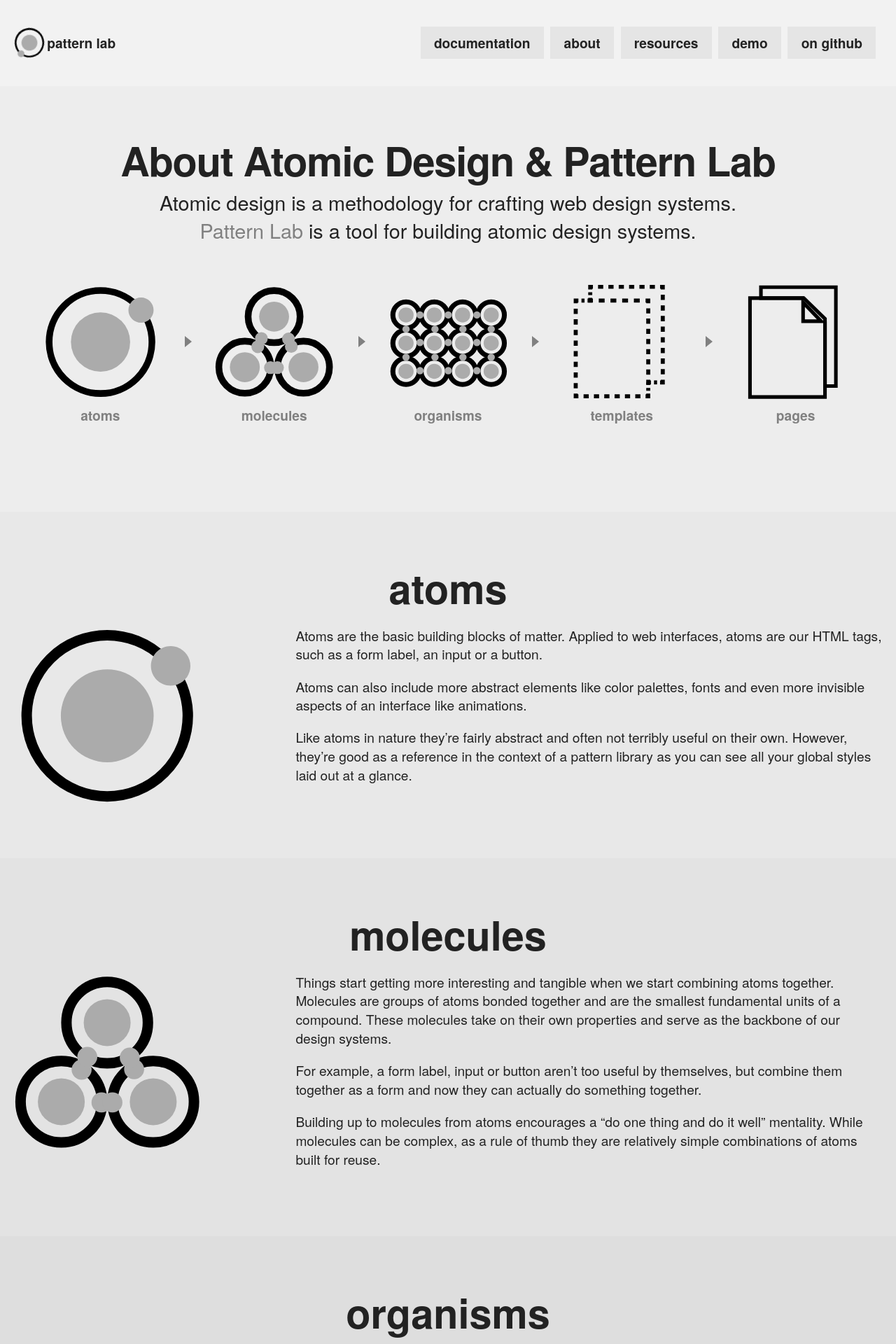
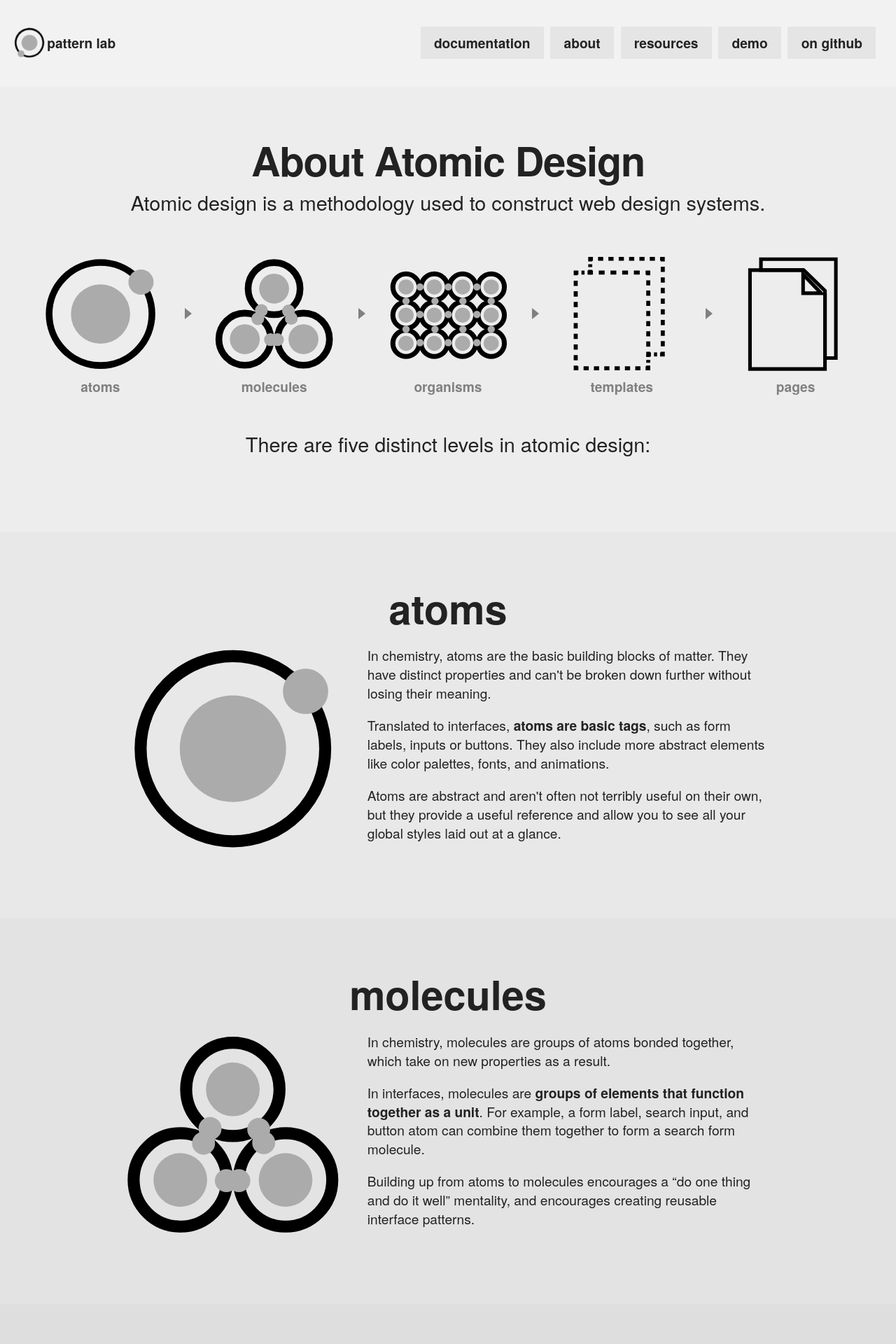
Before and after one commit to pattern-lab/website, a Jekyll site: the page built from patternlabsite/about.html, in a window 1280 px wide. Shown: the top 1920 px of the page at 70% size. Built offline with Jekyll 4.4.1, drawn with Linux system fonts in a browser that asks for light colours; Markdown is read by kramdown in place of the engine named in the settings; comment, search, counter and statistics services are not loaded; some of the changed text lies outside the part shown.

Commit message:
About and homepage copy edits.

```diff
--- a/patternlabsite/about.html
+++ b/patternlabsite/about.html
@@ -4,8 +4,8 @@
 ---
 
 <section class="section section-1">
-    <h1>About Atomic Design &amp; Pattern Lab</h1>
-    <p class="intro">Atomic design is a methodology for crafting web design systems. <br /><a href="#pattern-lab">Pattern Lab</a> is a tool for building atomic design systems.</p>
+    <h1>About Atomic Design</h1>
+    <p class="intro">Atomic design is a methodology used to construct web design systems.</p>
     <ol class="atomic-design">
       <li>
         <a href="#atoms">
@@ -38,54 +38,56 @@
         </a>
       </li>
     </ol>
+
+    <p class="intro">There are five distinct levels in atomic design:</p>
 </section>
 
 <section class="section section-short section-2" id="atoms">
     <h2 class="section-title">Atoms</h2>
-
+    <div class="section-wrap">
         <img src="assets/icon-atom.svg" alt="Atom"  class="section-icon" />
 
         <div class="section-text">
-        <p>Atoms are the basic building blocks of matter. Applied to web interfaces, atoms are our HTML tags, such as a form label, an input or a button.</p>
-        <p>Atoms can also include more abstract elements like color palettes, fonts and even more invisible aspects of an interface like animations.
+            <p>In chemistry, atoms are the basic building blocks of matter. They have distinct properties and can't be broken down further without losing their meaning.</p>
+            <p>Translated to interfaces, <strong>atoms are basic tags</strong>, such as form labels, inputs or buttons. They also include more abstract elements like color palettes, fonts, and animations.
             </p>
-        <p>Like atoms in nature they’re fairly abstract and often not terribly useful on their own. However, they’re good as a reference in the context of a pattern library as you can see all your global styles laid out at a glance.
+            <p>Atoms are abstract and aren't often not terribly useful on their own, but they provide a useful reference and allow you to see all your global styles laid out at a glance.
             </p>
+        </div>
     </div>
 </section>
 
 <section class="section section-short section-3" id="molecules">
     <h2 class="section-title">Molecules</h2>
-
+    <div class="section-wrap">
         <img src="assets/icon-molecule.svg" alt="Atom"  class="section-icon" />
 
         <div class="section-text">
-        <p>Things start getting more interesting and tangible when we start combining atoms together. Molecules are groups of atoms bonded together and are the smallest fundamental units of a compound. These molecules take on their own properties and serve as the backbone of our design systems.</p>
-        <p>For example, a form label, input or button aren’t too useful by themselves, but combine them together as a form and now they can actually do something together.</p>
-        <p>Building up to molecules from atoms encourages a “do one thing and do it well” mentality. While molecules can be complex, as a rule of thumb they are relatively simple combinations of atoms built for reuse.</p>
+            <p>In chemistry, molecules are groups of atoms bonded together, which take on new properties as a result.</p>
+
+            <p>In interfaces, molecules are <strong>groups of elements that function together as a unit</strong>. For example, a form label, search input, and button atom can combine them together to form a search form molecule. </p>
+            <p>Building up from atoms to molecules encourages a “do one thing and do it well” mentality, and encourages creating reusable interface patterns.</p>
+        </div>
     </div>
 </section>
 
 <section class="section section-short section-4" id="organisms">
     <h2 class="section-title">Organisms</h2>
-
+    <div class="section-wrap">
         <img src="assets/icon-organism.svg" alt="Atom"  class="section-icon" />
 
         <div class="section-text">
-        <p>Molecules give us some building blocks to work with, and we can now combine them together to form organisms. Organisms are groups of molecules joined together to form a relatively complex, distinct section of an interface.</p>
-        <p>We’re starting to get increasingly concrete. A client might not be terribly interested in the molecules of a design system, but with organisms we can see the final interface beginning to take shape. Dan Mall (who I’m working with on several projects) uses <a href="http://danielmall.com/articles/rif-element-collages/" title="http://danielmall.com/articles/rif-element-collages/">element collages</a>, which articulate ideas for a few key organisms to facilitate client conversations and shape the visual direction (all without having to construct full comps).
-        </p>
-        <p>Organisms can consist of similar and/or different molecule types. For example, a masthead organism might consist of diverse components like a logo, primary navigation, search form, and list of social media channels. But a “product grid” organism might consist of the same molecule (possibly containing a product image, product title and price) repeated over and over again.
-        </p>
-        <p>
-        Building up from molecules to organisms encourages creating standalone, portable, reusable components.
+            <p>Organisms are <strong>groups of molecules (and possibly atoms) joined together to form distinct section of an interface.</strong> <p>Organisms can consist of similar and/or disparate molecule types. For example, a masthead organism might consist of a logo,  navigation, and search form, while a “product grid” organism might consist of the same product info molecule repeated over and over.</p>
+
+            <p>Building up from molecules to organisms encourages creating standalone, portable, reusable components.</p>
+        </div>
     </div>
 
 </section>
 
 <section class="section section-short section-5" id="templates">
     <h2 class="section-title">Templates</h2>
-
+    <div class="section-wrap">
         <img src="assets/icon-template.svg" alt="Atom"  class="section-icon" />
 
         <div class="section-text">
@@ -94,11 +96,12 @@
             <p>Templates are very concrete and provide context to all these relatively abstract molecules and organisms. Templates are also where clients start seeing the final design in place. In my experience working with this methodology, templates begin their life as HTML wireframes, but over time increase fidelity to ultimately become the final deliverable. Bearded Studio in Pittsburgh follow <a href="http://alistapart.com/article/responsive-comping-obtaining-signoff-with-mockups" title="http://alistapart.com/article/responsive-comping-obtaining-signoff-with-mockups">a similar process</a>, where designs start <a href="http://aafh-css.heroku.com/wireframes-no-mq" title="http://aafh-css.heroku.com/wireframes-no-mq">grayscale and layout-less</a> but <a href="http://aafh-css.heroku.com/wireframes" title="http://aafh-css.heroku.com/wireframes">slowly</a> <a href="http://aafh-css.heroku.com/v1" title="http://aafh-css.heroku.com/v1">increase</a> <a href="http://aafh-css.heroku.com/v2" title="http://aafh-css.heroku.com/v2">fidelity</a> until the <a href="http://aafh-css.heroku.com/v5" title="http://aafh-css.heroku.com/v5">final design</a> is in place.
             </p>
         </div>
+    </div>
 </section>
 
 <section class="section section-short section-6" id="pages">
     <h2 class="section-title">Pages</h2>
-
+    <div class="section-wrap">
         <img src="assets/icon-page.svg" alt="Atom"  class="section-icon" />
 
         <div class="section-text">
@@ -109,10 +112,5 @@
             </p>
             <p>Pages are also the place to test variations in templates. For example, you might want to articulate what a headline containing 40 characters looks like, but also demonstrate what 340 characters looks like. What does it look like when a user has one item in their shopping cart versus 10 items with a discount code applied? Again, these specific instances influence how we loop back through and construct our system. </p>
         </div>
+    </div>
 </section>
-
-<section class="section section-7" id="pattern-lab">
-    <h2 class="section-title">Pattern Lab</h2>
-
-    <p>In order to apply this methodology in my work, I (along with the help of the great <a href="http://dmolsen.com/" title="http://dmolsen.com/">Dave Olsen</a>) created a tool called <a href="http://patternlab.bradfrostweb.com" title="http://patternlab.bradfrostweb.com">Pattern Lab</a> to actually create these atomic design systems. I’ll cover Pattern Lab in detail later, but feel free to <a href="https://github.com/bradfrost/patternlab" title="https://github.com/bradfrost/patternlab">check it out on Github</a>.</p>
-</section>
--- a/patternlabsite/css/style.css
+++ b/patternlabsite/css/style.css
@@ -53,16 +53,22 @@
   outline: 0; }
 
 h1 {
-  font-size: 3em;
+  font-size: 2.3em;
   line-height: 1;
   letter-spacing: -0.02em;
   margin: 0 0 0.2em; }
+  @media all and (min-width: 34em) {
+    h1 {
+      font-size: 3em; } }
 
 h2 {
   text-transform: lowercase;
-  font-size: 3em;
+  font-size: 2em;
   line-height: 1.1;
   margin: 0 0 0.4em; }
+  @media all and (min-width: 34em) {
+    h2 {
+      font-size: 3em; } }
 
 h3 {
   font-size: 1.3em;
@@ -358,17 +364,18 @@
 .section {
   padding: 2em 1em;
   overflow: hidden; }
-  @media all and (min-width: 60em) {
+  @media all and (min-width: 34em) {
     .section h1 {
       text-align: center; } }
   @media all and (min-width: 34em) {
     .section {
       padding: 4em 1em; } }
+  @media all and (min-width: 60em) {
+    .section.section-short {
+      padding: 4em calc(50% - 24em); } }
   @media all and (min-width: 85em) {
     .section {
-      padding: 4em calc(50% - 35em); }
-      .section.section-short {
-        padding: 4em calc(50% - 24em); } }
+      padding: 4em calc(50% - 35em); } }
 
 .section-1 {
   background: rgba(0, 0, 0, 0.07); }
@@ -398,20 +405,22 @@
   clear: both;
   text-align: center; }
 
+@media all and (min-width: 60em) {
+  .section-wrap {
+    display: -webkit-flex;
+    display: flex;
+    align-content: flex-start; } }
+
 .section-icon {
-  max-width: 20em;
+  width: 16em;
   display: block;
   margin: 0 auto; }
-  @media all and (min-width: 34em) {
-    .section-icon {
-      float: left;
-      margin: 0; } }
 
+@media all and (min-width: 60em) {
   .section-text {
-  text-align: left; }
-  @media all and (min-width: 34em) {
-    .section-text {
-      padding-left: 21em; } }
+    -webkit-flex: 1;
+    flex: 1;
+    padding-left: 2em; } }
 
 /* Footer */
 .footer {
@@ -427,9 +436,12 @@
 
 .footer-nav {
   margin-bottom: 2em; }
+  .footer-nav li {
+    border-bottom: 1px solid gray; }
     @media all and (min-width: 50em) {
       .footer-nav li {
-      display: inline-block; } }
+        display: inline-block;
+        border: 0; } }
   .footer-nav a {
     display: block;
     padding: 0.5em 1em;
@@ -506,6 +518,8 @@
     margin-bottom: 0.5em; }
   @media all and (min-width: 60em) {
     .content {
+      -webkit-flex: 1;
+      .
 		flex: 1;
       padding-left: 2em; } }
 
@@ -602,6 +616,9 @@
     .atomic-design h4 {
       display: none; } }
 
+.section-icon {
+  display: block;
+  margin-bottom: 1em; }
   .section-icon .atom {
     float: left;
     margin: 0 2em 0 0; }
--- a/patternlabsite/index.html
+++ b/patternlabsite/index.html
@@ -145,7 +145,7 @@
           </div>
           <div class="gi">
             <h3>Tiny Bootstraps, for Every Client</h3>
-            <p>In this responsive age, our <a href="http://daverupert.com/2013/04/responsive-deliverables/" rel="external">responsive deliverables</a> need to be more than an ad hoc collection of pages. Give clients a custom design system with which they can modify, extend, and grow with.</p>
+            <p>In this responsive age, our <a href="http://daverupert.com/2013/04/responsive-deliverables/" rel="external">responsive deliverables</a> need to be more than an ad hoc collection of pages. Give clients a custom design system with which they can modify, extend, and grow with into the future.</p>
           </div>
         </div>
       </section>
--- a/patternlabsite/resources.html
+++ b/patternlabsite/resources.html
@@ -128,6 +128,7 @@
 				<li><a href="http://bem.info/method/">BEM</a></li>
 				<li><a href="http://oocss.org/">OOCSS</a></li>
 				<li><a href="http://smacss.com/">SCACSS</a></li>
+				<li><a href="http://www.stubbornella.org/content/2010/06/25/the-media-object-saves-hundreds-of-lines-of-code/">The Media Object</a></li>
 			</ul>
 		</div>
 		<div class="gi">
```
Also changed, not shown: patternlabsite/css/style.scss (+37 -18 lines). Lines whose indentation alone changed are shown as unchanged.
